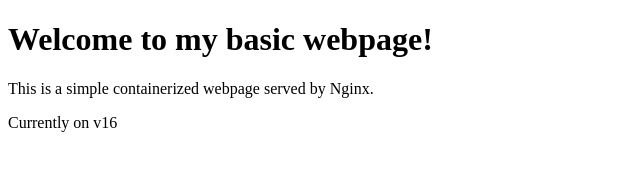
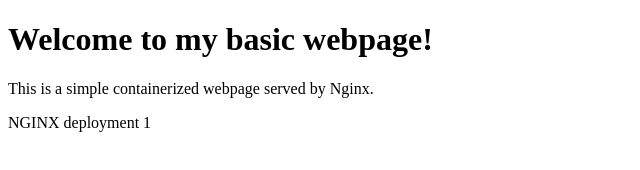
Before and after one commit to dambergn/gcp-test, a plain HTML site: page nginx1/index.html in a window 1280 px wide. Shown: the full height of the page, 0-640 px from the left. Drawn offline with Linux system fonts and the light colour scheme.

Commit message:
updating html

```diff
--- a/nginx1/index.html
+++ b/nginx1/index.html
@@ -6,6 +6,6 @@
 <body>
     <h1>Welcome to my basic webpage!</h1>
     <p>This is a simple containerized webpage served by Nginx.</p>
-    <p>Currently on v16</p>
+    <p>NGINX deployment 1</p>
 </body>
 </html>
```
Also changed, not shown: nginx2/index.html (+1 -1 lines).
